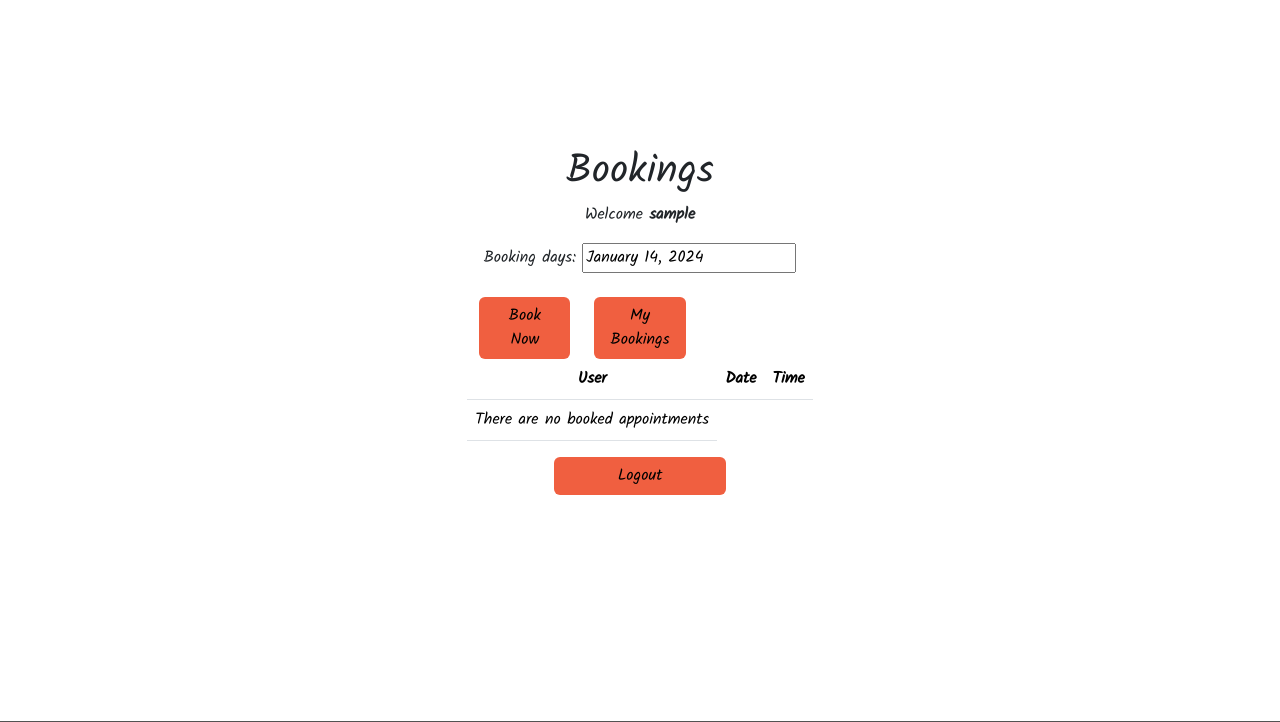
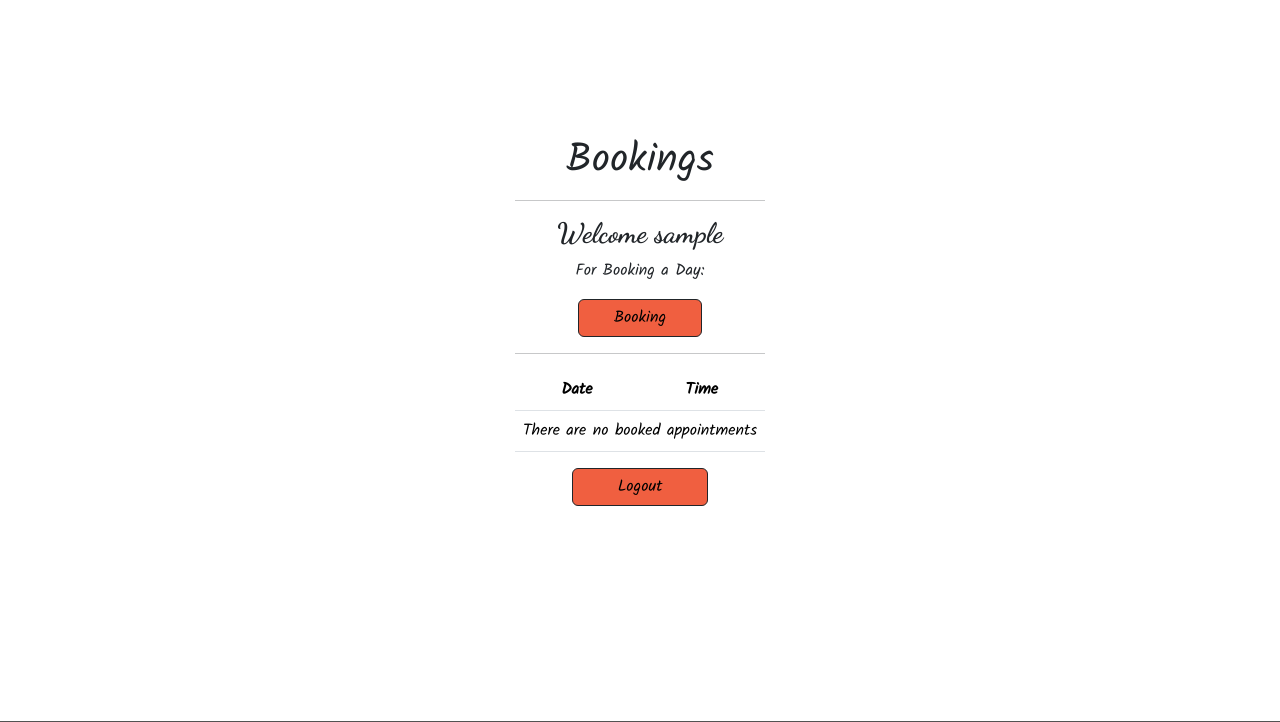
Before and after one commit to TCaldato/it-restaurant, a Django app: page /reservations/ in a window 1280 px wide. Shown: the part 79-801 px from the top of the page. Run offline with Django 5.2, Linux system fonts and the light colour scheme; the visitor is signed in with stand-in values (Sample User, id 1); data that the repository does not hold is empty; some libraries are stand-ins or nearby versions.

Commit message:
Adjusted Logout, login, create_booking, edit_booking and views_reservation. Reservations now are displayed for user

```diff
--- a/reservations/forms.py
+++ b/reservations/forms.py
@@ -12,7 +12,7 @@ class DateInput(forms.DateInput):
 class ReservationForm(forms.ModelForm):
     class Meta:
         model = Booking
-        fields = ['user', 'date', 'start_time', 'email']
+        fields = ['date', 'start_time', 'email']
         widgets = {
             'date': DateInput()
         }
--- a/reservations/templates/reservations/views_reservation.html
+++ b/reservations/templates/reservations/views_reservation.html
@@ -11,30 +11,23 @@
         <div class="col-12">
             <section class="text-center">
                 {% if user.is_authenticated %}
-                <section>
+                <section class="container d-flex flex-column justify-content-center align-items-center text-center">
                     <div class="row">
                         <div class="col">
                             <h1>Bookings</h1>
-                            <p>Welcome <strong id="current-user">{{ user }}</strong>
-                            </p>
-                            <p>Booking days: <input type="text" id="datepicker">
-                            </p>
-                            <div class="container">
-                                <div class="row">
-                                    <div class="col-12 col-md-4 mt-2">
-                                        <a class="btn" href="{% url 'create_booking' %}" role="button">Book Now</a>
-                                    </div>
-                                    <div class="col-12 col-md-4 mt-2">
-                                        <button id="table-filter-user" class="btn" role="button">My Bookings</button>
-                                    </div>
+                            <hr>
+                            <h3>Welcome <strong id="current-user">{{ user }}</strong></h3>
+                            <p>For Booking a Day:</p>
+                            <div>
+                                <div class="d-grid gap-2 col-6 mx-auto">
+                                    <a class="btn btn-dark" href="{% url 'create_booking' %}" role="button">Booking</a>
                                 </div>
                             </div>
-
+                            <hr>
                             <!-- Booking table -->
                             <table id="view-booking-table" class="table">
                                 <thead>
                                     <tr>
-                                        <th>User</th>
                                         <th>Date</th>
                                         <th>Time</th>
                                     </tr>
@@ -42,28 +35,20 @@
                                 {% for booking in bookings %}
                                 <tbody>
                                     <tr class="booking-row">
-                                         {% if request.user.is_superuser or request.user.is_staff %}
-                                        <td>{{ booking.user }}</td>
+                                        {% if request.user.is_superuser or request.user.is_staff %}
                                         <td>{{ booking.date }}</td>
                                         <td>{{ booking.start_time }}</td>
                                         {% else %}
-                                         {% if booking.user == request.user %}
-                                        <td>{{ booking.user }}</td>
+                                        {% if booking.user == request.user %}
                                         <td>{{ booking.date }}</td>
                                         <td>{{ booking.start_time }}</td>
-                                        {% else %}
-                                        <td>*****</td>
-                                        <td></td>
-                                        <td>{{ booking.date }}</td>
-                                        <td>{{ booking.start_time }}</td>
-                                        <td class="booked">Booked</td>
                                         {% endif %} {% endif %}
                                         {% if request.user.is_superuser or request.user.is_staff or booking.user == request.user %}
                                         <td>
                                             <a href="{% url 'edit_booking' booking.id %}">Edit</a>
                                         </td>
-                                        <td class="pointer">
-                                            <a data-bs-toggle="modal" data-bs-target="#modal-cancel-{{ forloop.counter }}"> Cancel </a>
+                                        <td>
+                                            <a data-bs-toggle="modal" data-bs-target="#modal-cancel-{{ forloop.counter }}" type="button" class="btn-cancel"> Cancel </a>
                                         </td>
 
                                         <div class="modal fade" id="modal-cancel-{{ forloop.counter }}" tabindex="-1" aria-labelledby="modal-cancel-label-{{ forloop.counter }}" aria-hidden="true">
@@ -77,22 +62,20 @@
                                                     <div class="modal-footer">
                                                         <button type="button" class="btn" data-bs-dismiss="modal">No</button>
                                                         <button type="button" class="btn">
-                                                        <a href="{% url 'cancel_booking' booking.id %}">Yes</a>
+                                                        <a class="no-line" href="{% url 'cancel_booking' booking.id %}">Yes</a>
                                                         </button>
                                                     </div>
                                                 </div>
                                             </div>
                                         </div>
-                                        </td> {% else %}
-                                        <td></td>
-                                        <td></td>
                                         {% endif %}
                                     </tr>
-                                    {% empty %}
-                                    <tr>
-                                        <td>There are no booked appointments</td>
-                                    </tr>
                                     {% endfor %}
+                                    {% if bookings|length == 0 %}
+                                        <tr>
+                                            <td colspan="4">There are no booked appointments</td>
+                                        </tr>
+                                    {% endif %}
                                 </tbody>
                             </table>
                             <div class="footer-buffer"></div>
@@ -100,15 +83,15 @@
                     </div>
                 </section>
                 <div class="d-grid gap-2 col-6 mx-auto">
-                    <a class="btn {% if request.path == logout_url %}active{% endif %}" aria-current="page" href="{% url 'account_logout' %}" role="button">Logout</a>
+                    <a class="btn btn-dark {% if request.path == logout_url %}active{% endif %}" aria-current="page" href="{% url 'account_logout' %}" role="button">Logout</a>
                 </div>
                 {% else %}
                 <div class="container d-flex flex-column justify-content-center align-items-center text-center min-vh-100">
-                    <h3>Welcome</h3>
-                    <p>Please Login or Register yourself for Booking a Table</p>
+                    <h2>Welcome</h2>
+                    <p>Please Login or Register for Booking a Table</p>
                     <div class="d-grid gap-2 col-6 mx-auto">
-                        <a class="btn {% if request.path == signup_url %}active{% endif %}" aria-current="page" href="{% url 'account_signup' %}" role="button">Register</a>
-                        <a class="btn {% if request.path == login_url %}active{% endif %}" aria-current="page" href="{% url 'account_login' %}" role="button">Login</a>
+                        <a class="btn btn-dark {% if request.path == signup_url %}active{% endif %}" aria-current="page" href="{% url 'account_signup' %}" role="button">Register</a>
+                        <a class="btn btn-dark {% if request.path == login_url %}active{% endif %}" aria-current="page" href="{% url 'account_login' %}" role="button">Login</a>
                     </div>
                 </div>
                 {% endif %}
--- a/reservations/views.py
+++ b/reservations/views.py
@@ -25,32 +25,27 @@
 
 @login_required()
 def create_booking(request):
-    """
-    Create Booking:
-    Handles the creation of a new booking for the logged-in user.
-    """
-    user = get_object_or_404(User, username=request.user)
     if request.method == 'POST':
-        form = BookingForm(request.POST)
+        form = ReservationForm(request.POST)
         if form.is_valid():
             chosen_date = form.cleaned_data['date']
             chosen_time = form.cleaned_data['start_time']
-            user_name = form.cleaned_data['user']
+            user_name = request.user.username
             num_same_bookings = Booking.objects.filter(
-                date=chosen_date, start_time=chosen_time).count()
+                date=chosen_date, start_time=chosen_time, user=request.user).count()
 
             if num_same_bookings >= num_appointments:
                 messages.error(
                     request, f'No appointment available on {chosen_date} at {chosen_time}.')
                 return redirect('create_booking')
             else:
-                form.instance.user = user
+                form.instance.user = request.user  # Set the user before saving
                 form.save()
                 messages.success(
                     request, f'Your appointment for {user_name} has been confirmed.')
-                return redirect('view_reservation')
+                return redirect('reservations')
     else:
-        form = BookingForm()
+        form = ReservationForm()
 
     context = {
         'form': form
@@ -64,17 +59,15 @@
     Edit booking:
     Handles the editing of an existing booking for the logged-in user.
     """
-    user = get_object_or_404(User, username=request.user)
-    booking = get_object_or_404(Booking, id=booking_id)
+    booking = get_object_or_404(Booking, id=booking_id, user=request.user)
 
     if request.method == 'POST':
-        form = BookingForm(request.POST, instance=booking)
+        form = ReservationForm(request.POST, instance=booking)
         if form.is_valid():
             chosen_date = form.cleaned_data['date']
             chosen_time = form.cleaned_data['start_time']
-            user_name = form.cleaned_data['user']
             num_same_bookings = Booking.objects.filter(
-                date=chosen_date, start_time=chosen_time).exclude(id=booking_id).count()
+                date=chosen_date, start_time=chosen_time, user=request.user).exclude(id=booking_id).count()
 
             if num_same_bookings >= num_appointments:
                 messages.warning(
@@ -82,10 +75,10 @@
                 return redirect('edit_booking', booking_id)
             else:
                 form.save()
-                messages.success(request, f'Your appointment for {user_name} has been changed.')
-                return redirect('view_reservation')
+                messages.success(request, f'Your appointment for {request.user.username} has been changed.')
+                return redirect('reservations')
     else:
-        form = BookingForm(instance=booking)
+        form = ReservationForm(instance=booking)
 
     context = {
         'form': form
@@ -101,4 +94,4 @@
     """
     booking = get_object_or_404(Booking, id=booking_id)
     booking.delete()
-    return redirect('view_reservation')
+    return redirect('reservations')
--- a/static/css/style.css
+++ b/static/css/style.css
@@ -41,11 +41,33 @@ body {
     background-color: #7c280c;
 }
 
-.login-logout-button {
+.btn-cancel{
+    color: #0d6efd;
+}
+
+.no-line{
+    text-decoration: none;
     color: black;
-    font-weight: bold;
-    font-size: 45px;
-    opacity: .75;
+}
+
+/* cancel booking modal */
+.modal-content {
+	color: black;
+	border: 3px solid black;
+	border-radius: 10px;
+}
+
+.modal-header {
+	background: rgba(var(--theme-four), 1);
+}
+
+.modal-body span {
+	color: rgba(var(--theme-five), 1);
+	font-weight: 500;
+}
+
+.modal-footer {
+	justify-content: center
 }
 
 .opaque-overlay {
--- a/templates/account/logout.html
+++ b/templates/account/logout.html
@@ -8,7 +8,7 @@
 <div class="container d-flex flex-column justify-content-center align-items-center text-center min-vh-100">
     <div class="row">
         <div >
-            <h3>{% trans "Sign Out" %}</h3>
+            <h2>{% trans "Sign Out" %}</h2>
 
             <p>{% trans 'Are you sure you want to sign out?' %}</p>
         </div>
@@ -21,7 +21,7 @@
                 {% if redirect_field_value %}
                 <input type="hidden" name="{{ redirect_field_name }}" value="{{ redirect_field_value }}" />
                 {% endif %}
-                <button class="btn btn-dark" type="submit">{% trans 'Sign Out' %}</button>
+                <button class="btn" type="submit">{% trans 'Sign Out' %}</button>
             </form>
         </div>
     </div>
--- a/templates/base.html
+++ b/templates/base.html
@@ -109,15 +109,10 @@
     <!-- Footer -->
 
     <!-- Script -->
-    <script src="https://cdn.jsdelivr.net/npm/bootstrap@5.0.1/dist/js/bootstrap.bundle.min.js"
-        integrity="sha384-gtEjrD/SeCtmISkJkNUaaKMoLD0//ElJ19smozuHV6z3Iehds+3Ulb9Bn9Plx0x4" crossorigin="anonymous">
-    </script>
+    <!-- Font Awesome -->
     <script src="https://kit.fontawesome.com/c6fcde1e44.js" crossorigin="anonymous"></script>
     <script src="https://cdnjs.cloudflare.com/ajax/libs/popper.js/1.14.3/umd/popper.min.js"
         integrity="sha384-ZMP7rVo3mIykV+2+9J3UJ46jBk0WLaUAdn689aCwoqbBJiSnjAK/l8WvCWPIPm49" crossorigin="anonymous">
-    </script>
-    <script src="https://stackpath.bootstrapcdn.com/bootstrap/4.1.3/js/bootstrap.min.js"
-        integrity="sha384-ChfqqxuZUCnJSK3+MXmPNIyE6ZbWh2IMqE241rYiqJxyMiZ6OW/JmZQ5stwEULTy" crossorigin="anonymous">
     </script>
     <!-- Jquery CDN -->
     <script src="https://cdnjs.cloudflare.com/ajax/libs/jquery/3.6.0/jquery.js"
```
Also changed, not shown: reservations/templates/reservations/create_booking.html (+16 -3 lines), reservations/templates/reservations/edit_booking.html (+16 -3 lines), templates/account/signup.html (+4 -3 lines), reservations/urls.py (line endings or trailing spaces).
